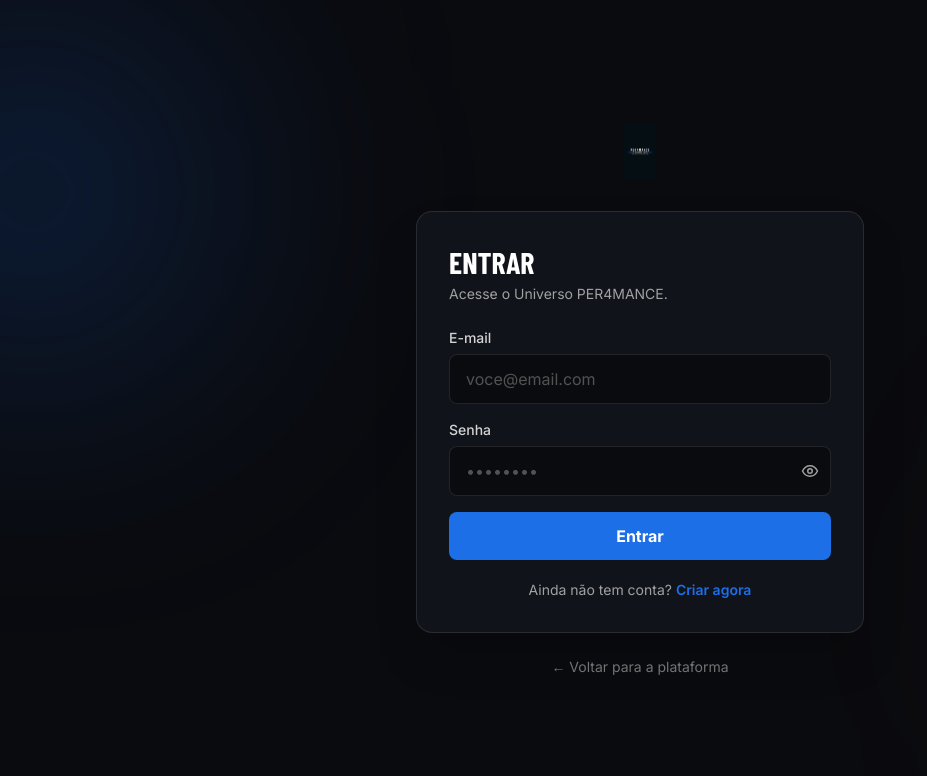
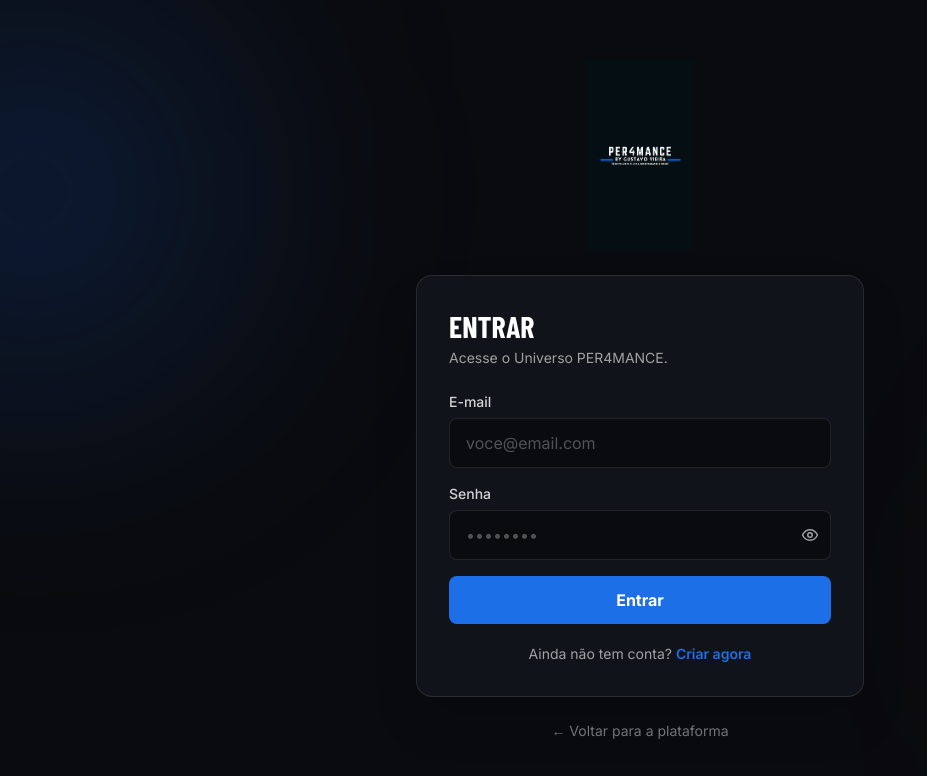
Before and after one commit to gustaavopessoal-netizen/plataforma-per4mance, a Next.js app: page /login in a window 1280 px wide. Shown: the top 776 px of the page, without its empty margins (0-927 px from the left). Built offline with nearby package versions, Linux system fonts and the light colour scheme; a web font is replaced by a local one.

Commit message:
Login: aumenta a logo PER4MANCE (h-14 -> h-48)

```diff
--- a/src/app/login/page.tsx
+++ b/src/app/login/page.tsx
@@ -69,13 +69,13 @@ export default function LoginPage() {
       <div className="pointer-events-none absolute -right-40 bottom-0 h-96 w-96 rounded-full bg-per-laranja/10 blur-[130px]" />
 
       <div className="relative w-full max-w-md">
-        <Link href="/" className="mb-8 flex items-center justify-center">
+        <Link href="/" className="mb-6 flex items-center justify-center">
           <Image
             src="/logo.png"
             alt="PER4MANCE"
-            width={56}
-            height={56}
-            className="h-14 w-auto object-contain"
+            width={270}
+            height={480}
+            className="h-48 w-auto object-contain"
           />
         </Link>
 
```
